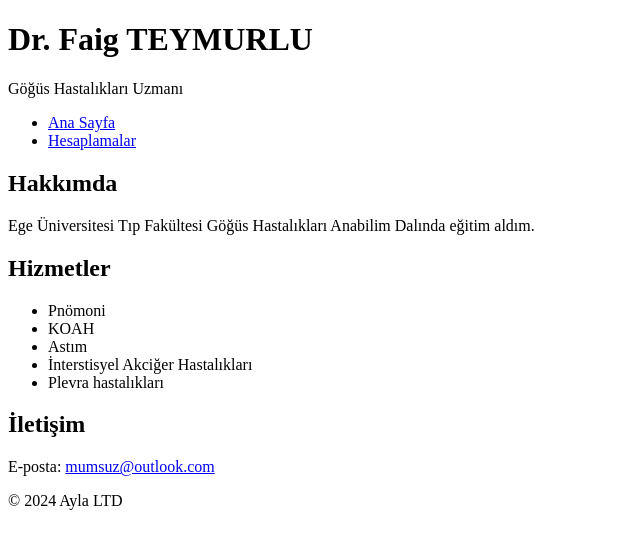
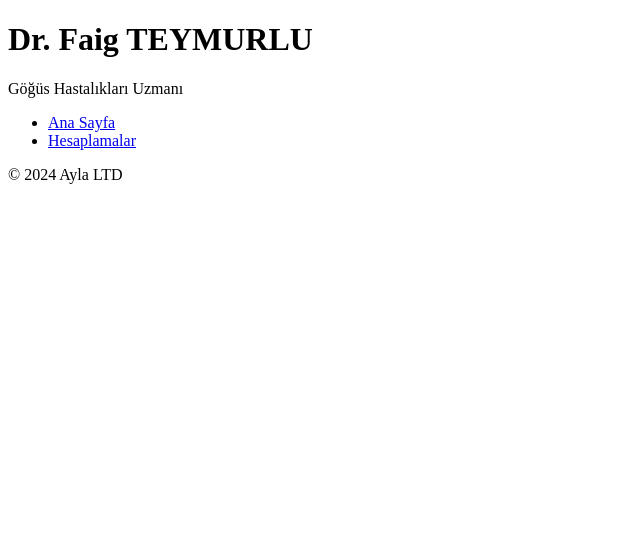
Before and after one commit to MuMSuZ/niv, a Flask app: page / in a window 1280 px wide. Shown: the top 549 px of the page, without its empty margins (0-640 px from the left). Run offline with Flask 3, Linux system fonts and the light colour scheme.

Commit message:
Update index.html

```diff
--- a/templates/index.html
+++ b/templates/index.html
@@ -16,22 +16,7 @@
             </ul>
         </nav>
     </header>
-    <div class="content">
-        <h2>Hakkımda</h2>
-        <p>Ege Üniversitesi Tıp Fakültesi Göğüs Hastalıkları Anabilim Dalında eğitim aldım.</p>
 
-        <h2>Hizmetler</h2>
-        <ul>
-            <li>Pnömoni</li>
-            <li>KOAH</li>
-            <li>Astım</li>
-            <li>İnterstisyel Akciğer Hastalıkları</li>
-            <li>Plevra hastalıkları</li>
-        </ul>
-
-        <h2>İletişim</h2>
-        <p>E-posta: <a href="mailto:mumsuz@outlook.com">mumsuz@outlook.com</a></p>
-    </div>
     <footer>
         <p>&copy; 2024 Ayla LTD</p>
     </footer>
```
